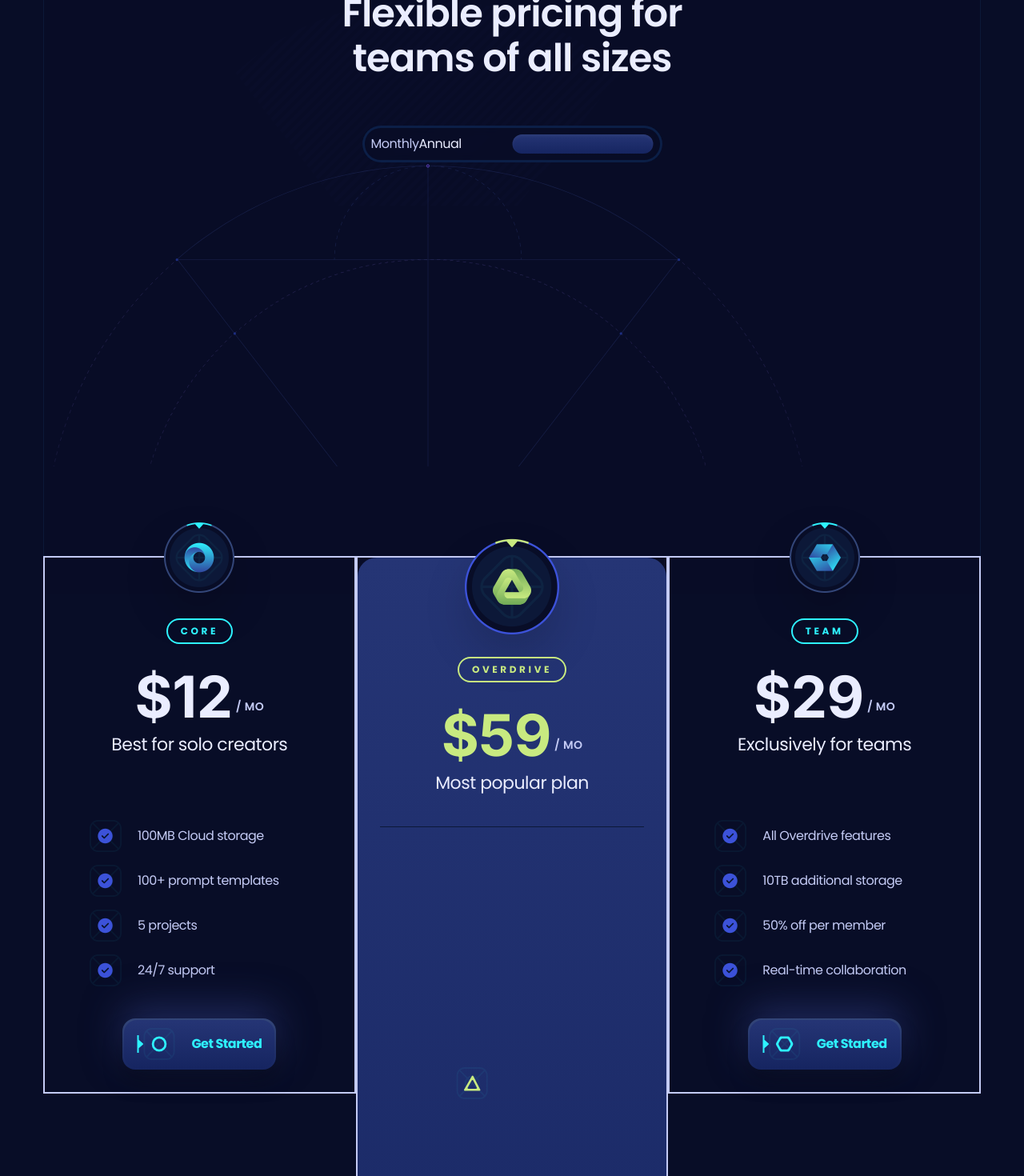
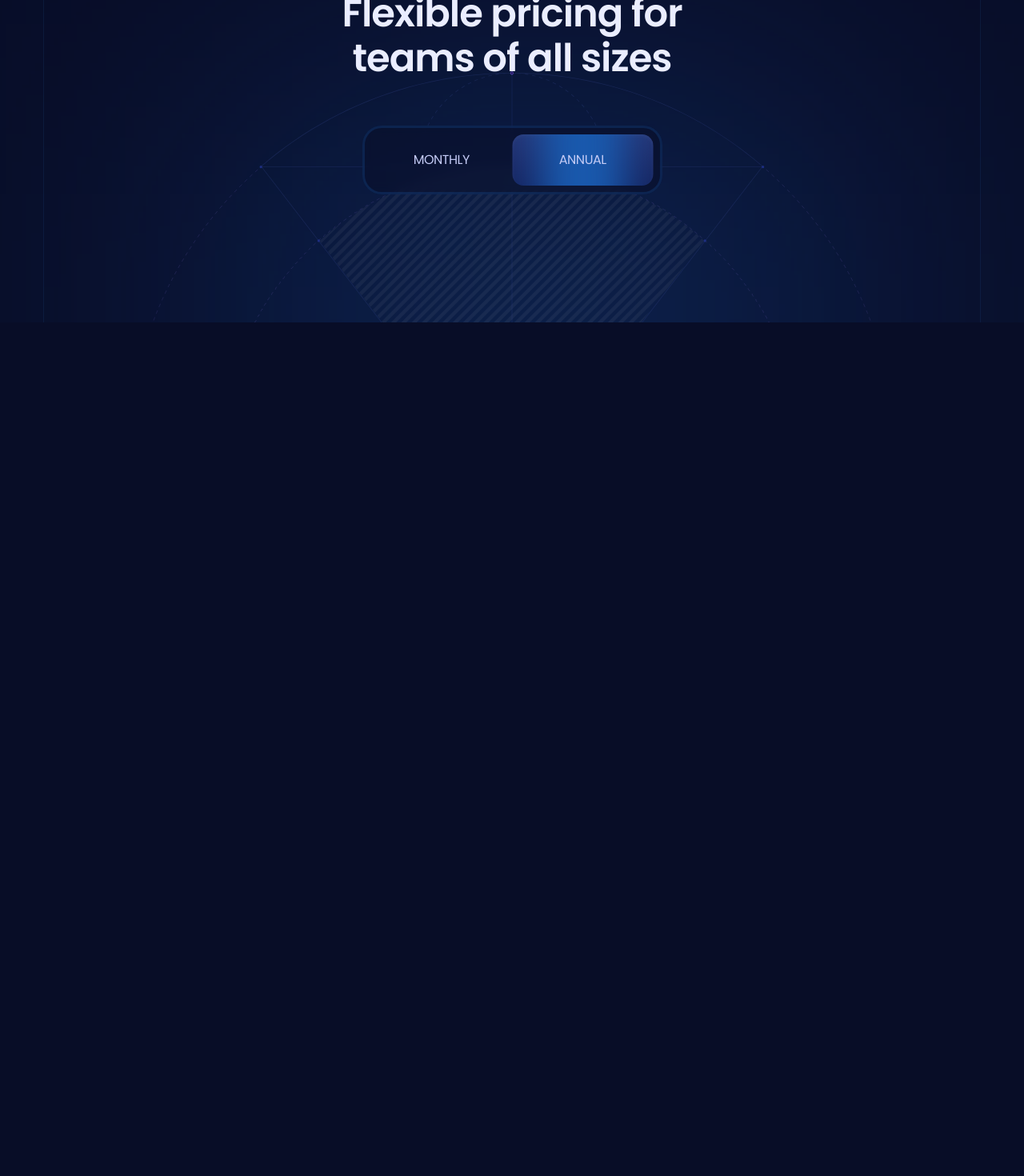
Before and after one commit to Udaybandari/Landingpage_Project-, a React (Vite) app: page / in a window 1280 px wide. Shown: the part 1963-3433 px from the top of the page at 80% size. After the commit the page ends 2366 px from the top, so only its background shows below. Built offline with nearby package versions, Linux system fonts and the light colour scheme.

Commit message:
updated component

```diff
--- a/src/components/Sections/Pricing.jsx
+++ b/src/components/Sections/Pricing.jsx
@@ -12,8 +12,8 @@
     <section>
       <Element name="pricing">
         <div className="container">
-          <div className="max-w-960 pricing-head_before relative mx-auto border-l border-r border-s2 bg-s1/50 pb-40 pt-28 max-xl:max-w-4xl max-lg:border-none max-md:pb-32 max-md:pt-16">
-            <h3 className="h3 max-lg:h4 max-md:h5 z-3 relative mx-auto mb-14 max-w-lg text-center text-p4 max-md:mb-11 max-sm:max-w-sm">
+         <div className="max-w-960  pricing-head_before relative mx-auto  border-l border-r border-s2 bg-s1/50 pb-40 pt-28 max-xl:border-none  max-md:pb-32 max-md:pt-16 ">
+          <h3 className="h3 max-lg:h4 max-md:h5 z-3 relative mx-auto mb-14 max-w-lg text-center text-p4 max-md:mb-11 max-sm:max-w-sm ">
             Flexible pricing for teams of all sizes
           </h3>
 
@@ -30,15 +30,11 @@
           >
             Annual
           </button>
-
-              <div
-                className={clsx(
+          <div  className={clsx(
                   "g4 rounded-14 before:h-100 pricing-head_btn_before absolute left-2 top-2 h-[calc(100%-16px)] w-[calc(50%-8px)] overflow-hidden shadow-400 transition-transform duration-500",
                   !monthly && "translate-x-full",
-                )}
-              />
+                )}/>
           </div>
-
           <div className="pricing-bg">
              <img
                 src="/images/bg-outlines.svg"
@@ -56,18 +52,14 @@
               />
           </div>
          </div>
+         <div>
 
-          {/*  pricing section*/}
-          <div className="scroll-hide relative z-2 -mt-12 flex items-start max-xl:gap-5 max-xl:overflow-auto max-xl:pt-6">
-            {plans.map((plan, index) => (
-              <div
-                key={plan.id}
-                className="pricing-plan_first pricing-plan_last pricing-plan_odd pricing-plan_even relative border-2 p-7 max-xl:min-w-80 max-lg:rounded-3xl xl:w-[calc(33.33%+2px)]"
-              >
+        <div className="scroll-hide">
+         {plans.map((plan,index)=>(
+          <div key={plan.id}>
              {index === 1 && (
                   <div className="g4 absolute h-330 left-0 right-0 top-0 z-1 rounded-tl-3xl rounded-tr-3xl" />
                 )}
-
                 <div
                   className={clsx(
                     "absolute left-0 right-0 z-2 flex items-center justify-center",
@@ -84,79 +76,9 @@
                   />
                 </div>
 
-                <div
-                  className={clsx(
-                    "relative flex flex-col items-center",
-                    index === 1 ? "pt-24" : "pt-12",
-                  )}
-                >
-                  <div
-                    className={clsx(
-                      "small-2 rounded-20 relative z-2 mx-auto mb-6 border-2 px-4 py-1.5 uppercase",
-                      index === 1 ? "border-p3 text-p3" : "border-p1 text-p1",
-                    )}
-                  >
-                    {plan.title}
-                  </div>
-
-                  <div className="relative z-2 flex items-center justify-center">
-                    <div
-                      className={clsx(
-                        "h-num flex items-start",
-                        index === 1 ? "text-p3" : "text-p4",
-                      )}
-                    >
-                      ${" "}
-                      <CountUp
-                        start={plan.priceMonthly}
-                        end={monthly ? plan.priceMonthly : plan.priceYearly}
-                        duration={0.4}
-                        useEasing={false}
-                        preserveValue
-                      />
-                    </div>
-                    <div className="small-1 relative top-3 ml-1 uppercase">
-                      / mo
-                    </div>
-                  </div>
-                </div>
-
-                <div
-                  className={clsx(
-                    "body-1 relative z-2 mb-10 w-full border-b-s2 pb-9 text-center text-p4",
-                    index === 1 && "border-b",
-                  )}
-                >
-                  {plan.caption}
-                </div>
-
-                <ul className="mx-auto space-y-4 xl:px-7">
-                  {plan.features.map((feature) => (
-                    <li
-                      key={feature}
-                      className="relative flex items-center gap-5"
-                    >
-                      <img
-                        src={"/images/check.png"}
-                        alt="check"
-                        className="size-10 object-contain"
-                      />
-                      <p className="flex-1">{feature}</p>
-                    </li>
-                  ))}
-                </ul>
-
-                <div className="mt-10 flex w-full justify-center">
-                  <Button icon={plan.icon}>Get Started</Button>
-                </div>
-
-                {index === 1 && (
-                  <p className="small-compact mt-9 text-center text-p3 before:mx-2.5 before:content-['-'] after:mx-2.5 after:content-['-']">
-                    Limited time offer
-                  </p>
-                )}
           </div>
          ))}
+        </div>
          </div>
         </div>
        </Element>
--- a/src/index.css
+++ b/src/index.css
@@ -192,4 +192,35 @@
   @media (max-width: 1024px) {
     .nav-li { @apply flex-col items-start ; }
   }
+   .pricing-head_before {
+    @apply before:absolute before:-bottom-44 before:left-1/5 before:h-96 before:w-13/20 before:bg-s4/50 before:blur-[200px] before:content-[''];
+  }
+
+  .pricing-head_btn {
+    @apply  relative z-2 h-16 flex-1 uppercase text-p5 transition-colors duration-500 hover:text-p4 cursor-pointer;
+  }
+
+  .pricing-head_btn_before {
+    @apply before:absolute before:-top-16 before:left-9 before:right-9 before:bg-s4 before:blur-xl before:content-[""];
+  }
+
+  .pricing-bg {
+    @apply pointer-events-none absolute -bottom-16 left-[calc(50%-480px)] z-2 mx-auto w-960;
+  }
+
+  .pricing-plan_first {
+    @apply first:rounded-bl-3xl first:rounded-tl-3xl lg:first:border-r-0;
+  }
+
+  .pricing-plan_last {
+    @apply last:rounded-br-3xl last:rounded-tr-3xl lg:last:border-l-0;
+  }
+
+  .pricing-plan_odd {
+    @apply odd:border-s3 odd:bg-s1 lg:odd:mt-12;
+  }
+
+  .pricing-plan_even {
+    @apply  bg-gradient-to-b from-[#1b275a] to-[#0e1434] even:rounded-bl-3xl even:rounded-br-3xl even:rounded-tl-3xl even:rounded-tr-3xl even:border-s4;
+  }
 }
```
Lines whose indentation alone changed are shown as unchanged.
